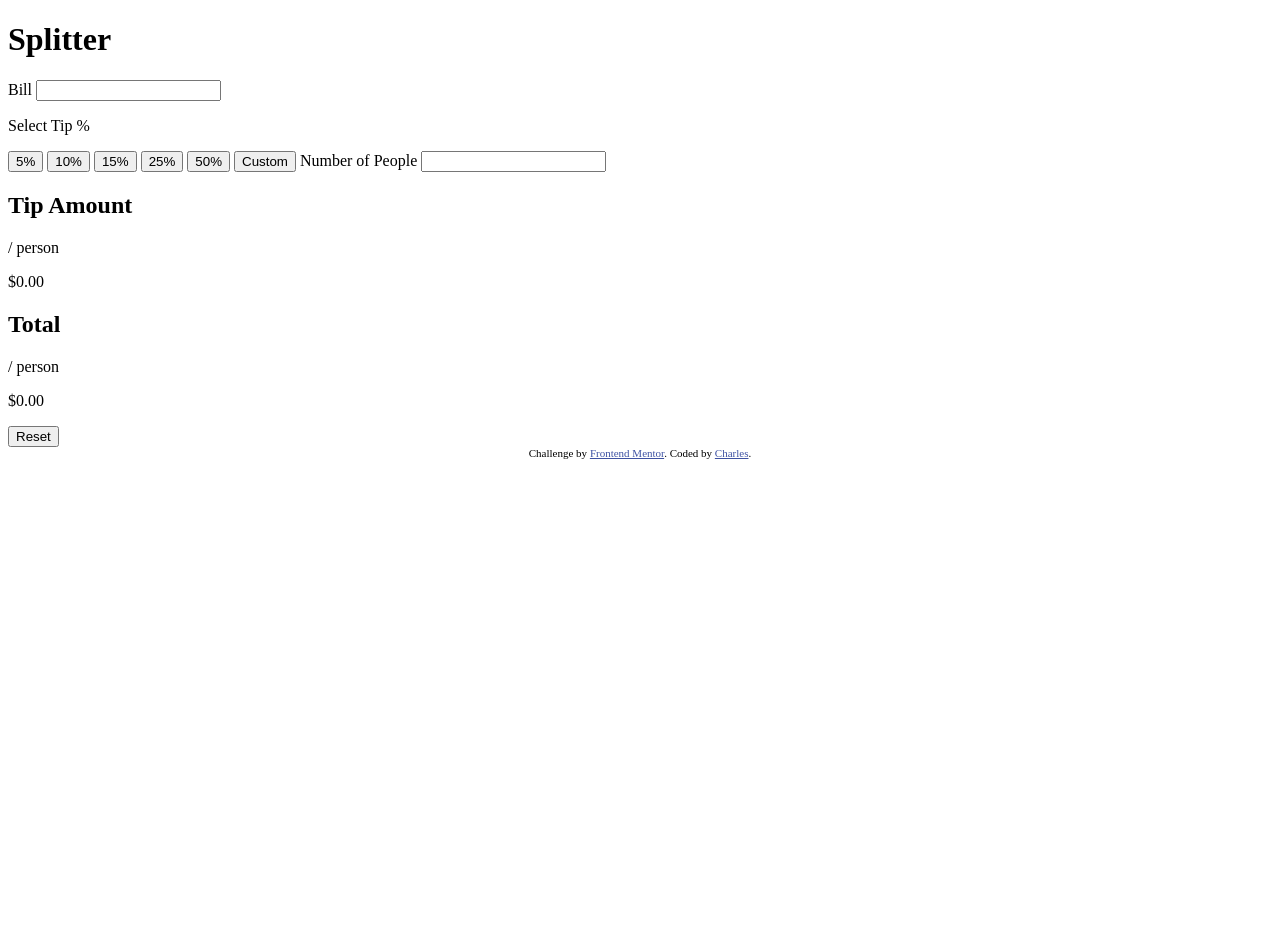
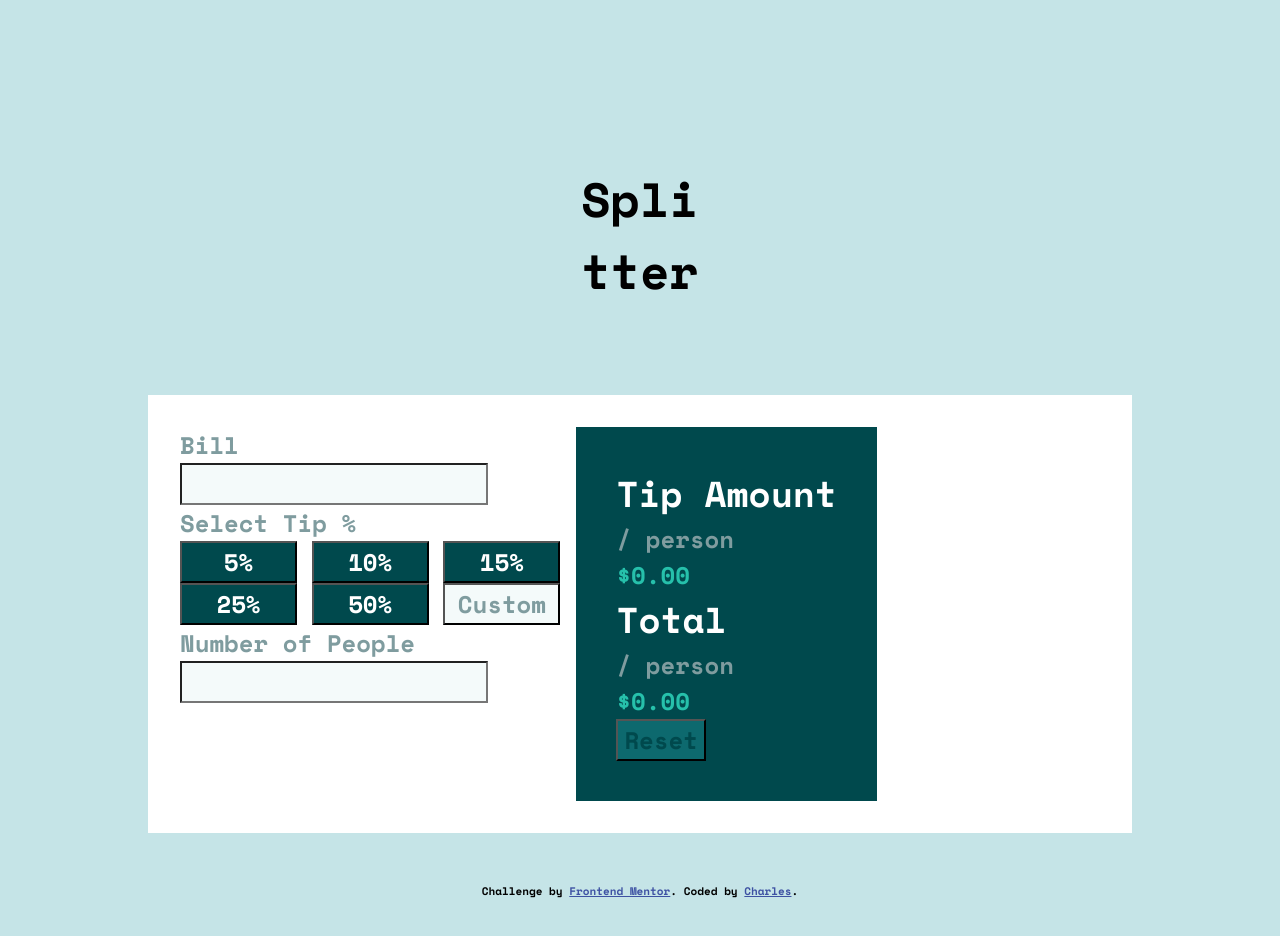
Before and after one commit to cbrands/fm-tip-calculator, a plain HTML site: page index.html in a window 1280 px wide. Before the commit the page ends 800 px from the top, so only its background shows below. Drawn offline with nearby package versions, Linux system fonts and the light colour scheme.

Commit message:
basic styling

```diff
--- a/index.html
+++ b/index.html
@@ -7,49 +7,62 @@
   <link rel="icon" type="image/png" sizes="32x32" href="./images/favicon-32x32.png">
 
   <title>Frontend Mentor | Tip calculator app</title>
+  <link rel="preconnect" href="https://fonts.googleapis.com">
+  <link rel="preconnect" href="https://fonts.gstatic.com" crossorigin>
+  <link href="https://fonts.googleapis.com/css2?family=Space+Mono:wght@700&display=swap" rel="stylesheet">
+  <link rel="stylesheet" href="./reset.css">
+  <link rel="stylesheet" href="./style.css">
 
   <!-- Feel free to remove these styles or customise in your own stylesheet 👍 -->
   <style>
-    .attribution { font-size: 11px; text-align: center; }
+    .attribution { font-size: 11px; text-align: center; padding-top: 50px;}
     .attribution a { color: hsl(228, 45%, 44%); }
   </style>
 </head>
-<body>
-  <h1>Splitter</h1>
+<body class="bg-light-grayish-cyan font-family font-size">
+  <h1>Spli<br>tter</h1>
+  <div class="card bg-white flex">
     <form>
-    <label for="bill">Bill</label>
-    <input type="text" name="bill" id="bill" required>
+      <label for="bill" class="fg-grayish-cyan">Bill</label>
+      <input type="text" name="bill" id="bill" class="bg-very-light-grayish-cyan" required>
 
-    <p>Select Tip %</p>
-    <button>5%</button>
-    <button>10%</button>
-    <button>15%</button>
-    <button>25%</button>
-    <button>50%</button>
-    <button>Custom</button>
+      <p class="fg-grayish-cyan">Select Tip %</p>
+      <div class="button-row">
+        <button class="btn bg-very-dark-cyan fg-white">5%</button>
+        <button class="btn bg-very-dark-cyan fg-white">10%</button>
+        <button class="btn bg-very-dark-cyan fg-white">15%</button>
+      </div>
+      <div class="button-row">
+        <button class="btn bg-very-dark-cyan fg-white">25%</button>
+        <button class="btn bg-very-dark-cyan fg-white">50%</button>
+        <button class="btn bg-very-light-grayish-cyan fg-grayish-cyan">Custom</button>
+      </div>
 
-    <label for="people">Number of People</label>
-    <input type="text" name="people" id="people" required>
+
+      <label for="people" class="fg-grayish-cyan">Number of People</label>
+      <input type="text" name="people" id="people" class="bg-very-light-grayish-cyan" required>
 
     </form>
-  <div class="display">
+    <div class="display bg-very-dark-cyan">
       <div class="record">
         <div class="payment">
-        <h2>Tip Amount</h2>
-        <p class="per-person">/ person</p>
+          <h2 class="fg-white">Tip Amount</h2>
+          <p class="per-person fg-grayish-cyan">/ person</p>
         </div>
-      <p class="dollar">$0.00</p>
+        <p class="dollar fg-strong-cyan">$0.00</p>
       </div>
       <div class="record">
-       <div class="payment">
+         <div class="payment fg-white">
           <h2>Total</h2>
-        <p class="per-person">/ person</p>
+          <p class="per-person fg-grayish-cyan">/ person</p>
         </div>
-      <p class="dollar">$0.00</p>
+        <p class="dollar fg-strong-cyan">$0.00</p>
       </div>
-    <button>Reset</button>
+      <button class="bg-dark-cyan fg-very-dark-cyan">Reset</button>
 
     </div>
+  </div>
+
 
   <div class="attribution">
     Challenge by <a href="https://www.frontendmentor.io?ref=challenge" target="_blank">Frontend Mentor</a>.
--- /dev/null
+++ b/reset.css
@@ -0,0 +1,76 @@
+// https://piccalil.li/blog/a-modern-css-reset
+
+/* Box sizing rules */
+*,
+*::before,
+*::after {
+  box-sizing: border-box;
+}
+
+/* Remove default margin */
+body,
+h1,
+h2,
+h3,
+h4,
+p,
+figure,
+blockquote,
+dl,
+dd {
+  margin: 0;
+}
+
+/* Remove list styles on ul, ol elements with a list role, which suggests default styling will be removed */
+ul[role='list'],
+ol[role='list'] {
+  list-style: none;
+}
+
+/* Set core root defaults */
+html:focus-within {
+  scroll-behavior: smooth;
+}
+
+/* Set core body defaults */
+body {
+  min-height: 100vh;
+  text-rendering: optimizeSpeed;
+  line-height: 1.5;
+}
+
+/* A elements that don't have a class get default styles */
+a:not([class]) {
+  text-decoration-skip-ink: auto;
+}
+
+/* Make images easier to work with */
+img,
+picture {
+  max-width: 100%;
+  display: block;
+}
+
+/* Inherit fonts for inputs and buttons */
+input,
+button,
+textarea,
+select {
+  font: inherit;
+}
+
+/* Remove all animations, transitions and smooth scroll for people that prefer not to see them */
+@media (prefers-reduced-motion: reduce) {
+  html:focus-within {
+   scroll-behavior: auto;
+  }
+
+  *,
+  *::before,
+  *::after {
+    animation-duration: 0.01ms !important;
+    animation-iteration-count: 1 !important;
+    transition-duration: 0.01ms !important;
+    scroll-behavior: auto !important;
+  }
+}
--- /dev/null
+++ b/style.css
@@ -0,0 +1,79 @@
+/* ------------------- */
+/* Custom properties   */
+/* ------------------- */
+
+:root {
+    /* colors */
+    --clr-strong-cyan: 172, 67%, 45%;
+    --clr-very-dark-cyan: 183, 100%, 15%;
+    --clr-dark-cyan: 183, 79%, 24%;
+    --clr-dark-grayish-cyan: 186, 14%, 43%;
+    --clr-grayish-cyan: 184, 14%, 56%;
+    --clr-light-grayish-cyan: 185, 41%, 84%;
+    --clr-very-light-grayish-cyan: 189, 41%, 97%;
+    --clr-white: 0, 0%, 100%;
+
+    /* font-sizes */
+    --font-size: 1.5rem;
+
+    /* font-families */
+    --font-family: 'Space Mono', monospace;
+}
+
+
+/* ------------------- */
+/* Utility classes     */
+/* ------------------- */
+/* general */
+
+.flex {
+    display: flex;
+    gap: var(--gap, 1rem);
+}
+
+/* colors */
+.bg-strong-cyan{ background-color: hsl(var(--clr-strong-cyan));}
+.bg-very-dark-cyan{ background-color: hsl(var(--clr-very-dark-cyan));}
+.bg-dark-cyan{ background-color: hsl(var(--clr-dark-cyan));}
+.bg-dark-grayish-cyan{ background-color: hsl(var(--clr-dark-grayish-cyan));}
+.bg-grayish-cyan{ background-color: hsl(var(--clr-grayish-cyan));}
+.bg-light-grayish-cyan{ background-color: hsl( var(--clr-light-grayish-cyan));}
+.bg-very-light-grayish-cyan{ background-color: hsl( var(--clr-very-light-grayish-cyan));}
+.bg-white{ background-color: hsl(var(--clr-white));}
+
+.fg-strong-cyan{ color: hsl(var(--clr-strong-cyan));}
+.fg-very-dark-cyan{ color: hsl(var(--clr-very-dark-cyan));}
+.fg-grayish-cyan{ color: hsl(var(--clr-grayish-cyan));}
+.fg-white{ color: hsl(var(--clr-white));}
+
+/* typography */
+
+.font-family { font-family: var(--font-family); }
+.font-size { font-size: var(--font-size); }
+
+
+h1 {
+    text-align: center;
+    margin: 163px auto 88px auto;
+}
+
+label {
+    display: block;
+}
+
+.card {
+    max-width: 920px;
+    margin: 0 auto;
+    padding: 2rem;
+}
+
+.display {
+    padding: 40px;
+}
+
+.btn {
+    width: 117px;
+}
+.btn-large {
+    width: 333px;
+}
```
Lines whose indentation alone changed are shown as unchanged.
